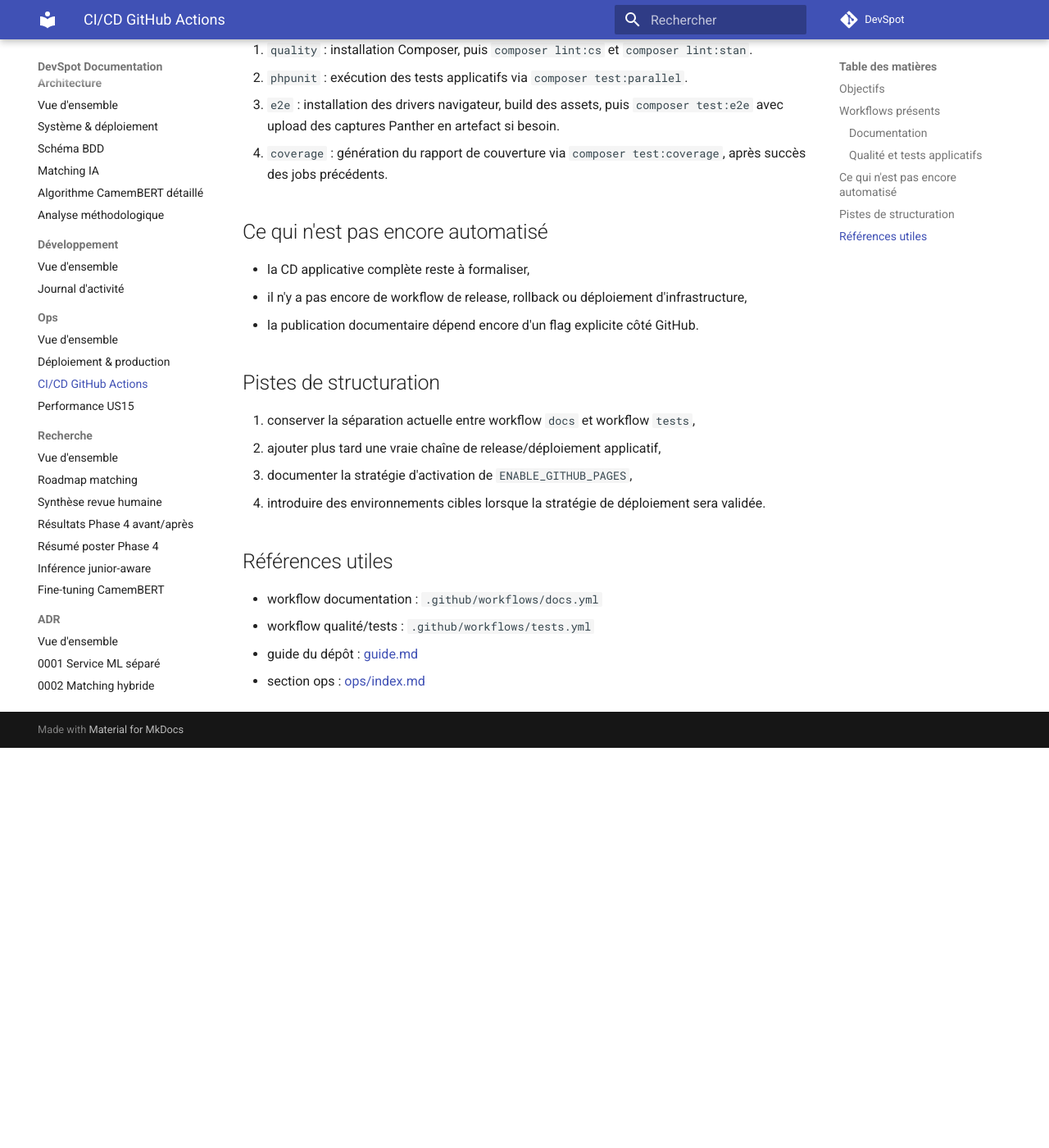
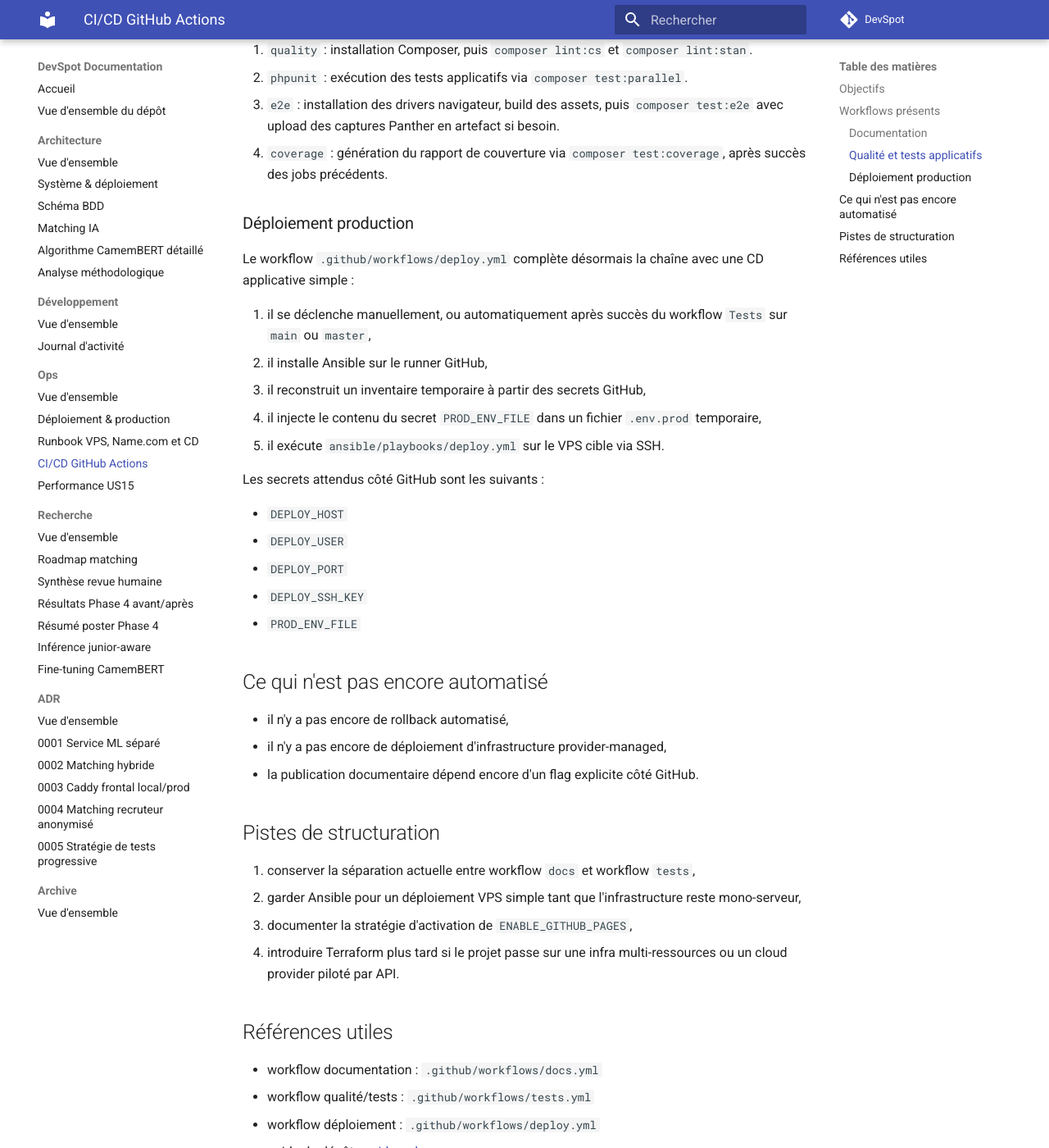
Before and after one commit to MehdiTrari/DevSpot, an MkDocs documentation site: the page built from docs/ci-cd-github-actions.md, in a window 1280 px wide and 1400 px high, scrolled down 884 px. Shown: the whole window at 82% size. Built offline with MkDocs 1.6.1 and Material for MkDocs 9.7.7, drawn with Linux system fonts in a browser that asks for light colours; comment, search, counter and statistics services are not loaded; before the commit the page ends 1796 px from its top, so only the background shows below that; some of the changed text lies outside the part shown.

Commit message:
:rocket: starting mep

```diff
--- a/docs/ci-cd-github-actions.md
+++ b/docs/ci-cd-github-actions.md
@@ -6,7 +6,7 @@
 
 - fiabiliser les contrôles qualité avant intégration,
 - automatiser le build de la documentation,
-- conserver une base claire pour une future chaîne de déploiement applicative.
+- automatiser le déploiement applicatif sur le serveur de production.
 
 ## Workflows présents
 
@@ -30,22 +30,41 @@
 3. `e2e` : installation des drivers navigateur, build des assets, puis `composer test:e2e` avec upload des captures Panther en artefact si besoin.
 4. `coverage` : génération du rapport de couverture via `composer test:coverage`, après succès des jobs précédents.
 
+### Déploiement production
+
+Le workflow `.github/workflows/deploy.yml` complète désormais la chaîne avec une CD applicative simple :
+
+1. il se déclenche manuellement, ou automatiquement après succès du workflow `Tests` sur `main` ou `master`,
+2. il installe Ansible sur le runner GitHub,
+3. il reconstruit un inventaire temporaire à partir des secrets GitHub,
+4. il injecte le contenu du secret `PROD_ENV_FILE` dans un fichier `.env.prod` temporaire,
+5. il exécute `ansible/playbooks/deploy.yml` sur le VPS cible via SSH.
+
+Les secrets attendus côté GitHub sont les suivants :
+
+- `DEPLOY_HOST`
+- `DEPLOY_USER`
+- `DEPLOY_PORT`
+- `DEPLOY_SSH_KEY`
+- `PROD_ENV_FILE`
+
 ## Ce qui n'est pas encore automatisé
 
-- la CD applicative complète reste à formaliser,
-- il n'y a pas encore de workflow de release, rollback ou déploiement d'infrastructure,
+- il n'y a pas encore de rollback automatisé,
+- il n'y a pas encore de déploiement d'infrastructure provider-managed,
 - la publication documentaire dépend encore d'un flag explicite côté GitHub.
 
 ## Pistes de structuration
 
 1. conserver la séparation actuelle entre workflow `docs` et workflow `tests`,
-2. ajouter plus tard une vraie chaîne de release/déploiement applicatif,
+2. garder Ansible pour un déploiement VPS simple tant que l'infrastructure reste mono-serveur,
 3. documenter la stratégie d'activation de `ENABLE_GITHUB_PAGES`,
-4. introduire des environnements cibles lorsque la stratégie de déploiement sera validée.
+4. introduire Terraform plus tard si le projet passe sur une infra multi-ressources ou un cloud provider piloté par API.
 
 ## Références utiles
 
 - workflow documentation : `.github/workflows/docs.yml`
 - workflow qualité/tests : `.github/workflows/tests.yml`
+- workflow déploiement : `.github/workflows/deploy.yml`
 - guide du dépôt : [guide.md](guide.md)
 - section ops : [ops/index.md](ops/index.md)
--- a/mkdocs.yml
+++ b/mkdocs.yml
@@ -60,6 +60,7 @@
   - Ops:
       - Vue d'ensemble: ops/index.md
       - Déploiement & production: ops/deployment-production.md
+      - Runbook VPS, Name.com et CD: ops/runbook-vps-namecom.md
       - CI/CD GitHub Actions: ci-cd-github-actions.md
       - Performance US15: problème-performance.md
   - Recherche:
```
Also changed, not shown: README.md (+6 -0 lines), docs/ops/index.md (+2 -0 lines), docs/ops/runbook-vps-namecom.md (added, +153 -0 lines), 8 other files.
